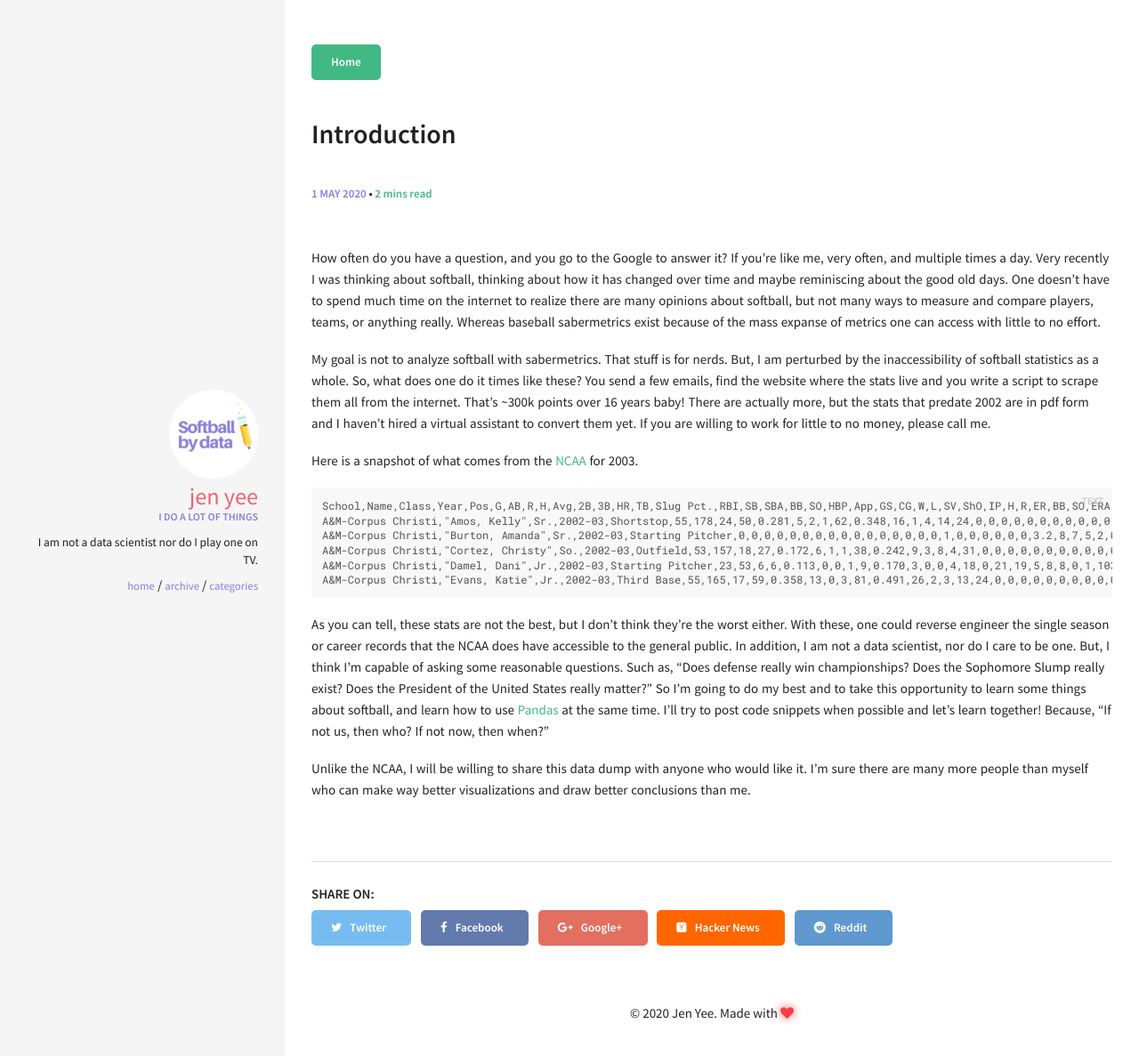
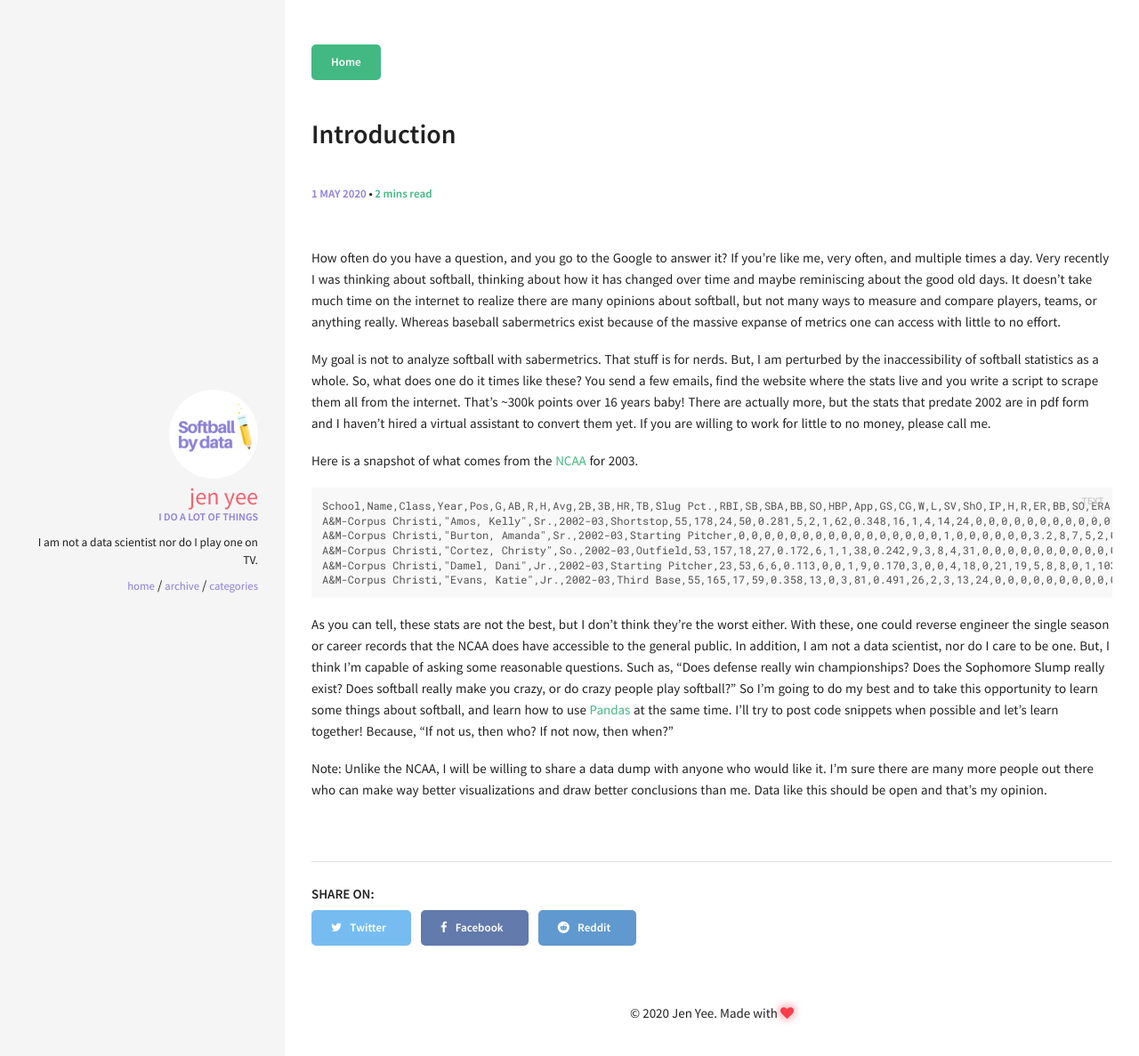
Before and after one commit to jenyeeiam/stats_blog, a Jekyll site: the page built from _posts/2020-05-01-introduction.md, in a window 1280 px wide. Shown: the top 1187 px of the page at 89% size. Built offline with Jekyll 4.4.1, drawn with Linux system fonts in a browser that asks for light colours.

Commit message:
site url and edits to introduction

```diff
--- a/_config.yml
+++ b/_config.yml
@@ -6,7 +6,7 @@
 title: Softball Historian
 email:
 description: I am not a data scientist nor do I play one on TV, please help me.
-url: # the base hostname & protocol for your site
+url: https://softballstats.netlify.app/
 keywords: ["blog", "jekyll"]
 
 #
--- a/_layouts/post.html
+++ b/_layouts/post.html
@@ -50,12 +50,6 @@ layout: default
       <a href="https://www.facebook.com/sharer/sharer.php?u={{ site.url }}{{ page.url }}" class="facebook btn" title="Share on Facebook"><i class="fa fa-facebook"></i><span> Facebook</span></a>
     </li>
     <li>
-      <a href="https://plus.google.com/share?url={{ site.url }}{{ page.url }}" class="google-plus btn" title="Share on Google Plus"><i class="fa fa-google-plus"></i><span> Google+</span></a>
-    </li>
-    <li>
-      <a href="https://news.ycombinator.com/submitlink?u={{ site.url }}{{ page.url }}" class="hacker-news btn" title="Share on Hacker News"><i class="fa fa-hacker-news"></i><span> Hacker News</span></a>
-    </li>
-    <li>
       <a href="https://www.reddit.com/submit?url={{ site.url }}{{ page.url }}" class="reddit btn" title="Share on Reddit"><i class="fa fa-reddit"></i><span> Reddit</span></a>
     </li>
   </ul>
--- a/_posts/2020-05-01-introduction.md
+++ b/_posts/2020-05-01-introduction.md
@@ -5,7 +5,7 @@ date:   2020-05-01 15:07:19
 categories: [about]
 comments: true
 ---
-How often do you have a question, and you go to the Google to answer it? If you're like me, very often, and multiple times a day. Very recently I was thinking about softball, thinking about how it has changed over time and maybe reminiscing about the good old days. One doesn't have to spend much time on the internet to realize there are many opinions about softball, but not many ways to measure and compare players, teams, or anything really. Whereas baseball sabermetrics exist because of the mass expanse of metrics one can access with little to no effort.
+How often do you have a question, and you go to the Google to answer it? If you're like me, very often, and multiple times a day. Very recently I was thinking about softball, thinking about how it has changed over time and maybe reminiscing about the good old days. It doesn't take much time on the internet to realize there are many opinions about softball, but not many ways to measure and compare players, teams, or anything really. Whereas baseball sabermetrics exist because of the massive expanse of metrics one can access with little to no effort.
 
 My goal is not to analyze softball with sabermetrics. That stuff is for nerds. But, I am perturbed by the inaccessibility of softball statistics as a whole. So, what does one do it times like these? You send a few emails, find the website where the stats live and you write a script to scrape them all from the internet. That's ~300k points over 16 years baby! There are actually more, but the stats that predate 2002 are in pdf form and I haven't hired a virtual assistant to convert them yet. If you are willing to work for little to no money, please call me.
 
@@ -19,9 +19,9 @@ A&M-Corpus Christi,"Damel, Dani",Jr.,2002-03,Starting Pitcher,23,53,6,6,0.113,0,
 A&M-Corpus Christi,"Evans, Katie",Jr.,2002-03,Third Base,55,165,17,59,0.358,13,0,3,81,0.491,26,2,3,13,24,0,0,0,0,0,0,0,0,0,0,0,0,0,0,0
 {% endhighlight %}
 
-As you can tell, these stats are not the best, but I don't think they're the worst either. With these, one could reverse engineer the single season or career records that the NCAA does have accessible to the general public. In addition, I am not a data scientist, nor do I care to be one. But, I think I'm capable of asking some reasonable questions. Such as, "Does defense really win championships? Does the Sophomore Slump really exist? Does the President of the United States really matter?" So I'm going to do my best and to take this opportunity to learn some things about softball, and learn how to use [Pandas][pandas] at the same time. I'll try to post code snippets when possible and let's learn together! Because, "If not us, then who? If not now, then when?"
+As you can tell, these stats are not the best, but I don't think they're the worst either. With these, one could reverse engineer the single season or career records that the NCAA does have accessible to the general public. In addition, I am not a data scientist, nor do I care to be one. But, I think I'm capable of asking some reasonable questions. Such as, "Does defense really win championships? Does the Sophomore Slump really exist? Does softball really make you crazy, or do crazy people play softball?" So I'm going to do my best and to take this opportunity to learn some things about softball, and learn how to use [Pandas][pandas] at the same time. I'll try to post code snippets when possible and let's learn together! Because, "If not us, then who? If not now, then when?"
 
-Unlike the NCAA, I will be willing to share this data dump with anyone who would like it. I'm sure there are many more people than myself who can make way better visualizations and draw better conclusions than me.
+Note: Unlike the NCAA, I will be willing to share a data dump with anyone who would like it. I'm sure there are many more people out there who can make way better visualizations and draw better conclusions than me. Data like this should be open and that's my opinion.
 
 <!--more-->
 
```
